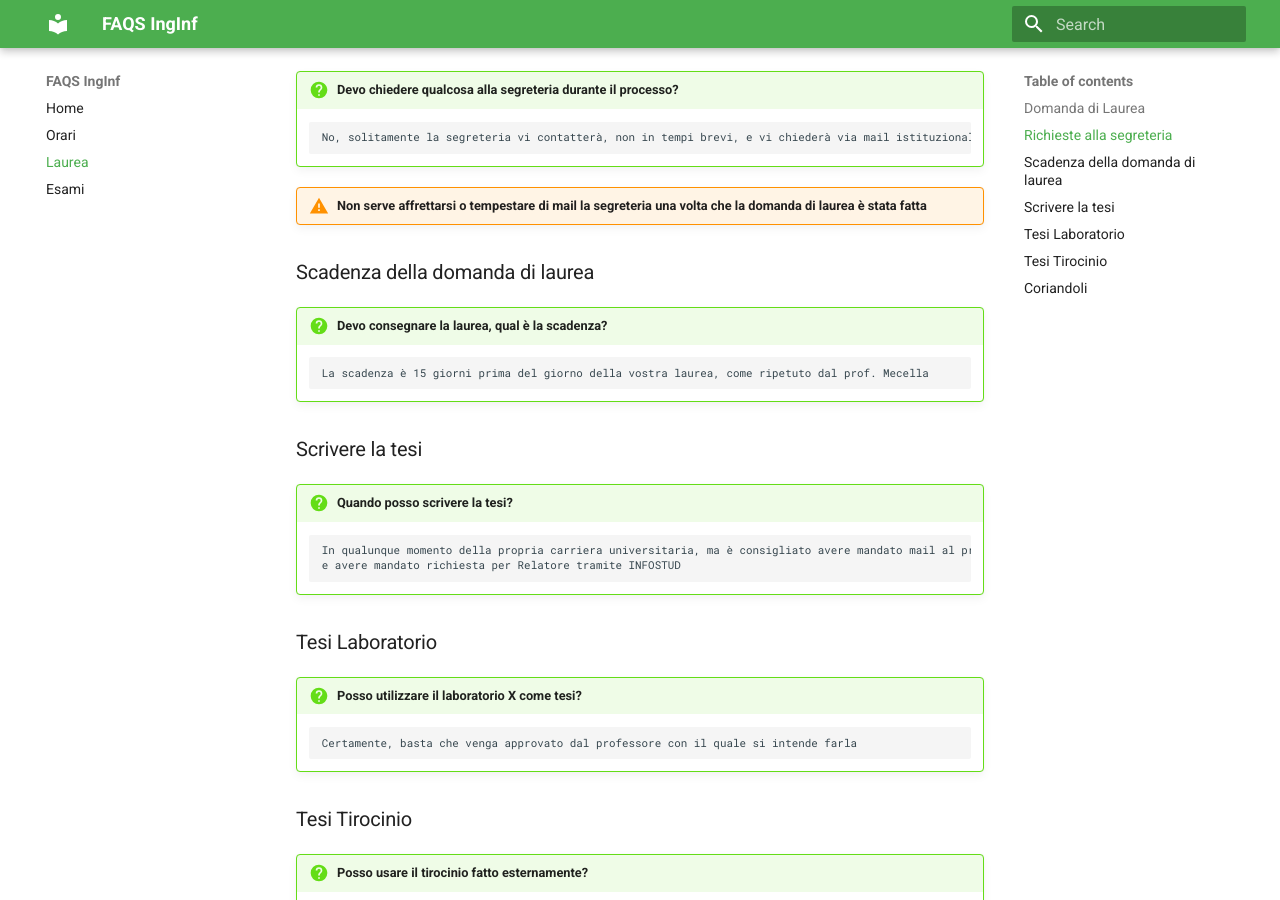
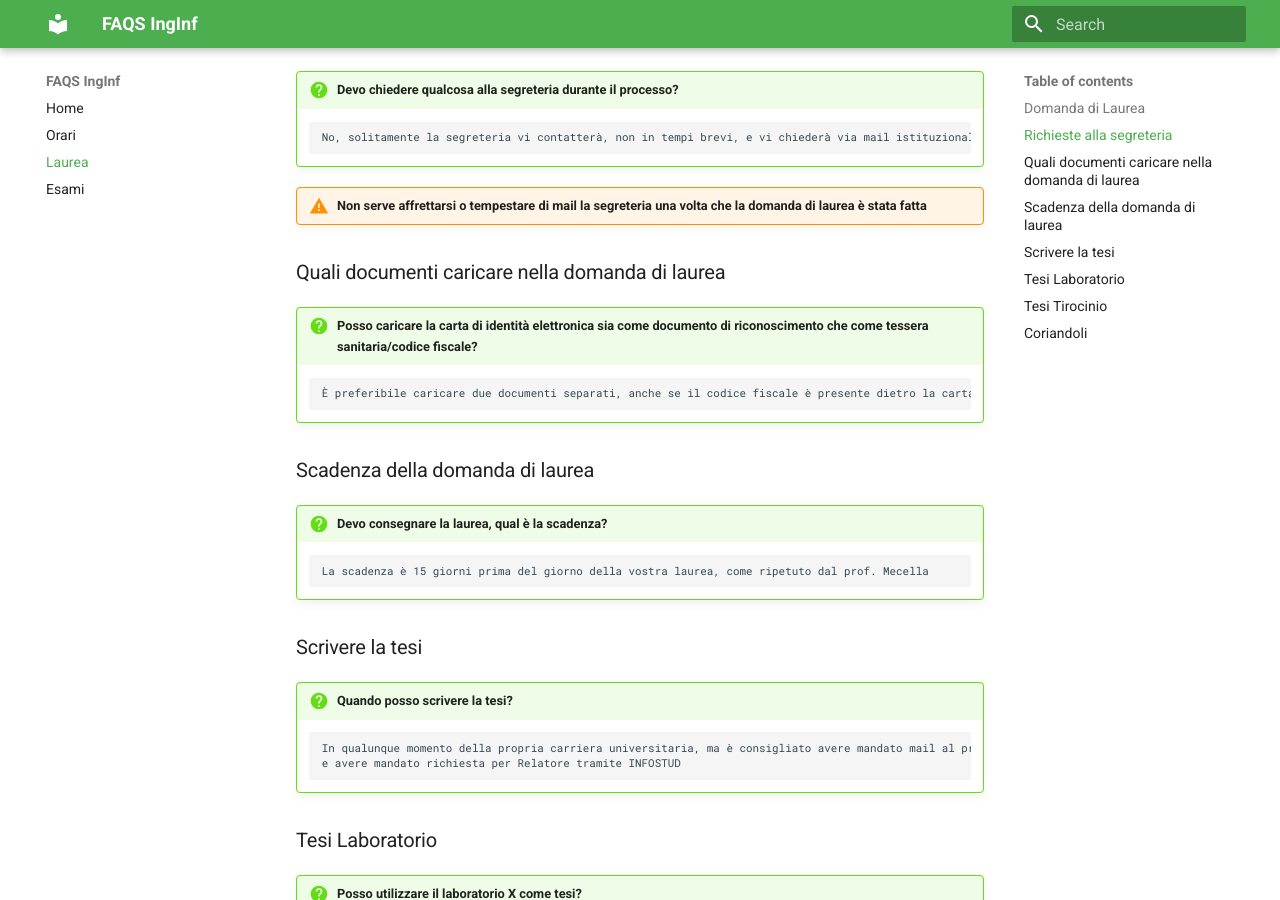
Before and after one commit to universityigi/faqs, an MkDocs documentation site: the page built from docs/laurea.md, in a window 1280 px wide and 900 px high, scrolled down 301 px. Built offline with MkDocs 1.6.1 and Material for MkDocs 9.7.7, drawn with Linux system fonts in a browser that asks for light colours.

Commit message:
documenti da caricare

```diff
--- a/docs/laurea.md
+++ b/docs/laurea.md
@@ -19,6 +19,12 @@
 		No, solitamente la segreteria vi contatterà, non in tempi brevi, e vi chiederà via mail istituzionale tutte le informazioni necessarie.
 
 !!! warning "Non serve affrettarsi o tempestare di mail la segreteria una volta che la domanda di laurea è stata fatta"
+
+### Quali documenti caricare nella domanda di laurea
+
+!!! question "Posso caricare la carta di identità elettronica sia come documento di riconoscimento che come tessera sanitaria/codice fiscale?"
+
+		È preferibile caricare due documenti separati, anche se il codice fiscale è presente dietro la carta di identità elettronica
 
 ### Scadenza della domanda di laurea
 
```
